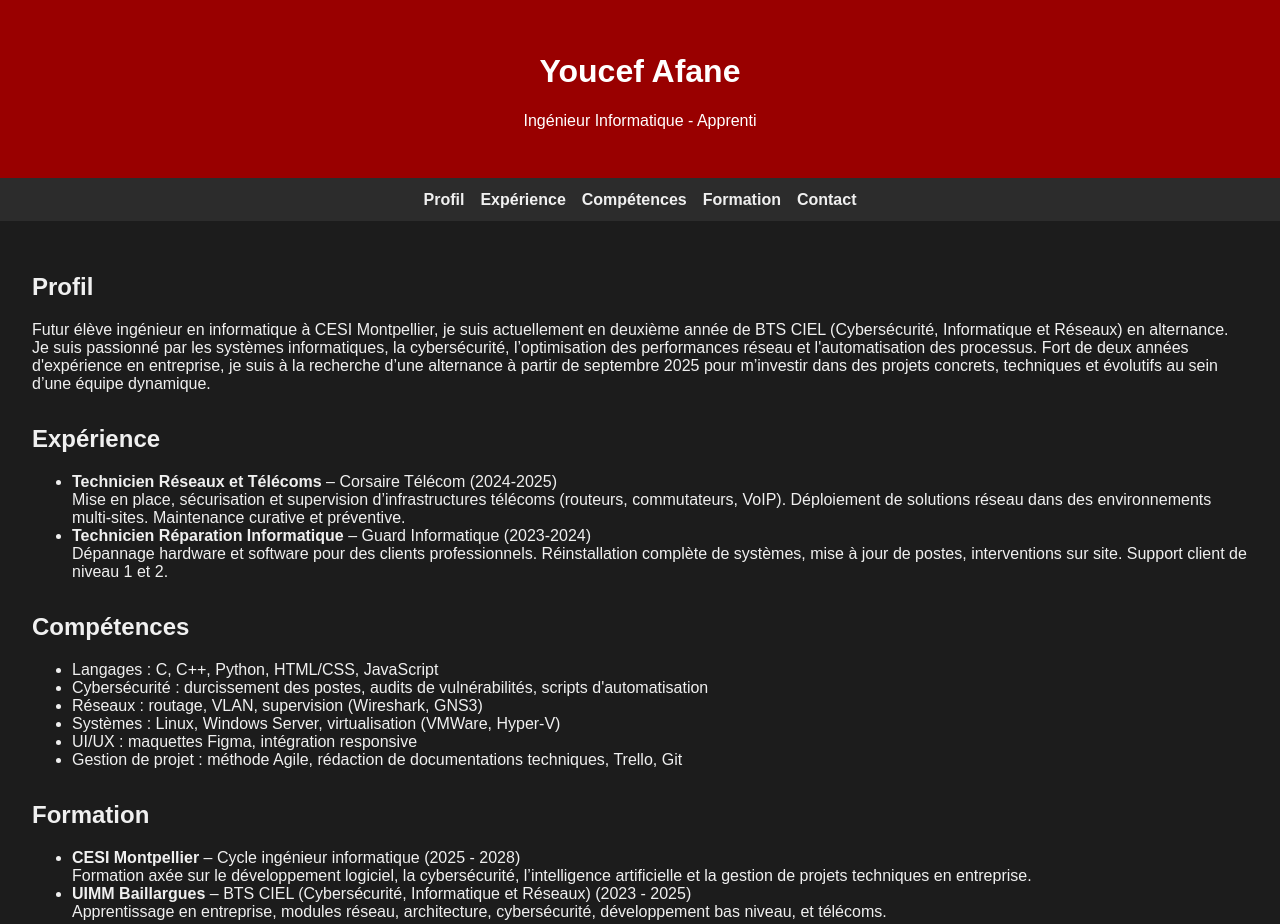
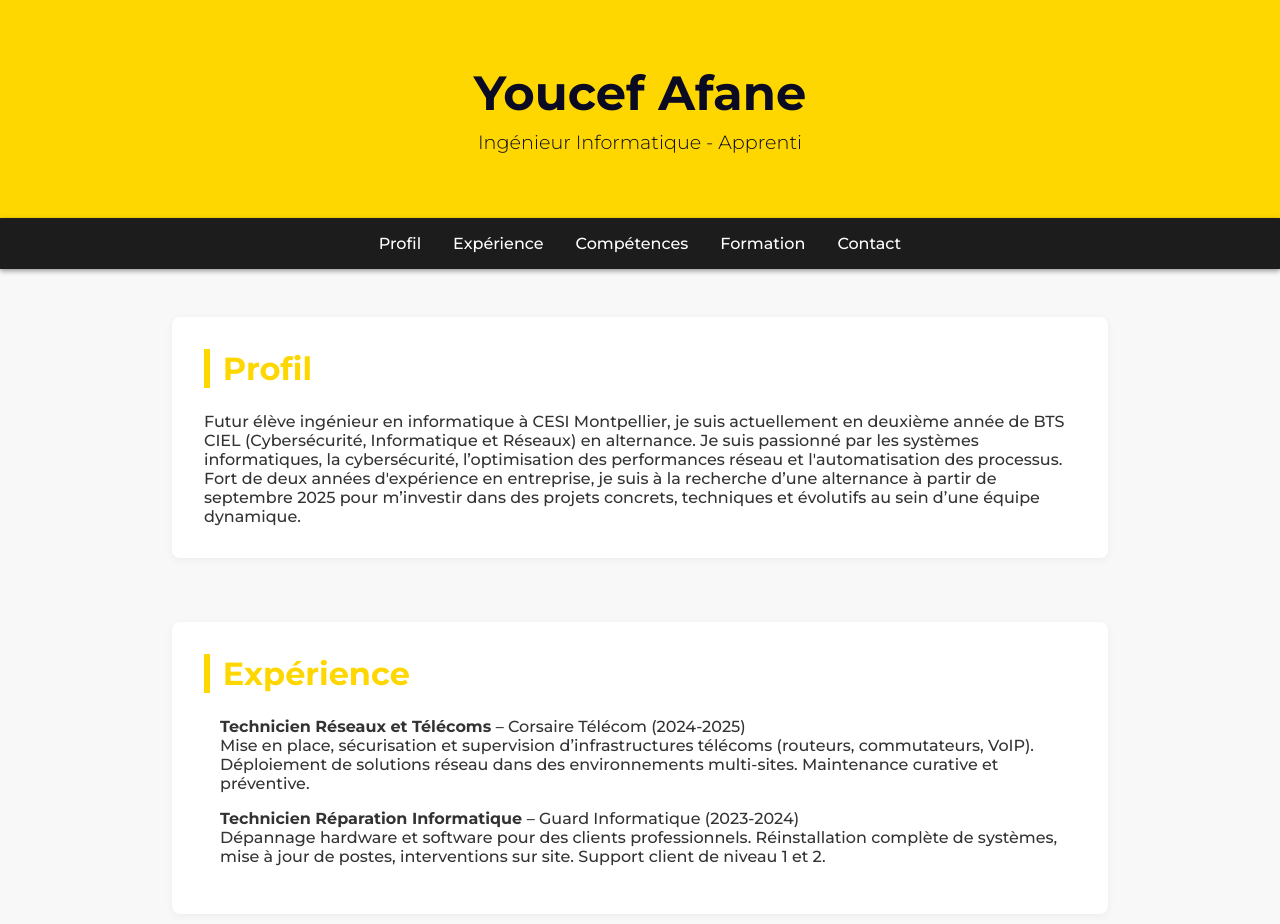
Before and after one commit to RezeGH/CV, a plain HTML site: page index.html in a window 1280 px wide. Shown: the top 924 px of the page. Drawn offline with Linux system fonts and the light colour scheme.

Commit message:
Update style.css

```diff
--- a/style.css
+++ b/style.css
@@ -1,48 +1,141 @@
+@import url('https://fonts.googleapis.com/css2?family=Montserrat:wght@300;500;700&display=swap');
+
+:root {
+    --bg-color: #F8F8F8;
+    --text-color: #0A0A23;
+    --accent-color: #FFD700;
+    --section-bg: #1C1C1C;
+    --muted-text: #333333;
+}
+
+* {
+    margin: 0;
+    padding: 0;
+    box-sizing: border-box;
+}
 
 body {
-    font-family: Arial, sans-serif;
-    margin: 0;
-    padding: 0;
-    background-color: #1c1c1c;
-    color: #f0f0f0;
+    font-family: 'Montserrat', sans-serif;
+    background-color: var(--bg-color);
+    color: var(--text-color);
+    scroll-behavior: smooth;
 }
 
 header {
-    background-color: #990000;
-    color: white;
+    background: var(--accent-color);
+    color: #0A0A23;
     text-align: center;
-    padding: 2rem 1rem;
+    padding: 4rem 2rem;
+    animation: fadeInDown 1s ease-out;
+}
+
+header h1 {
+    font-size: 3rem;
+    margin-bottom: 0.5rem;
+}
+
+header p {
+    font-weight: 300;
+    font-size: 1.2rem;
 }
 
 nav {
-    background-color: #2c2c2c;
+    background-color: var(--section-bg);
     display: flex;
     justify-content: center;
-    gap: 1rem;
-    padding: 0.8rem;
+    flex-wrap: wrap;
+    padding: 1rem;
+    position: sticky;
+    top: 0;
+    z-index: 10;
+    box-shadow: 0 2px 5px rgba(0,0,0,0.4);
 }
 
 nav a {
-    color: #f0f0f0;
+    color: #fff;
     text-decoration: none;
-    font-weight: bold;
+    margin: 0 1rem;
+    font-weight: 500;
+    transition: color 0.3s;
 }
 
 nav a:hover {
-    color: #ff4d4d;
+    color: var(--accent-color);
 }
 
 main {
-    padding: 2rem;
+    max-width: 1000px;
+    margin: auto;
+    padding: 3rem 2rem;
 }
 
 section {
-    margin-bottom: 2rem;
+    margin-bottom: 4rem;
+    background-color: #fff;
+    color: var(--muted-text);
+    padding: 2rem;
+    border-radius: 8px;
+    box-shadow: 0 2px 8px rgba(0, 0, 0, 0.05);
+    animation: fadeInUp 1s ease-out;
+}
+
+section h2 {
+    font-size: 2rem;
+    margin-bottom: 1.5rem;
+    border-left: 6px solid var(--accent-color);
+    padding-left: 0.8rem;
+    color: var(--accent-color);
+}
+
+ul {
+    list-style: none;
+    padding-left: 1rem;
+}
+
+ul li {
+    margin-bottom: 1rem;
+    color: var(--muted-text);
 }
 
 footer {
     text-align: center;
-    padding: 1rem;
-    background-color: #2c2c2c;
-    color: #999;
+    padding: 2rem;
+    background-color: var(--section-bg);
+    color: #aaa;
+    font-size: 0.9rem;
 }
+
+@keyframes fadeInUp {
+    from {
+        opacity: 0;
+        transform: translateY(30px);
+    }
+    to {
+        opacity: 1;
+        transform: translateY(0);
+    }
+}
+
+@keyframes fadeInDown {
+    from {
+        opacity: 0;
+        transform: translateY(-30px);
+    }
+    to {
+        opacity: 1;
+        transform: translateY(0);
+    }
+}
+
+@media (max-width: 768px) {
+    header h1 {
+        font-size: 2.2rem;
+    }
+    nav {
+        flex-direction: column;
+        align-items: center;
+    }
+    main {
+        padding: 2rem 1rem;
+    }
+}
```
